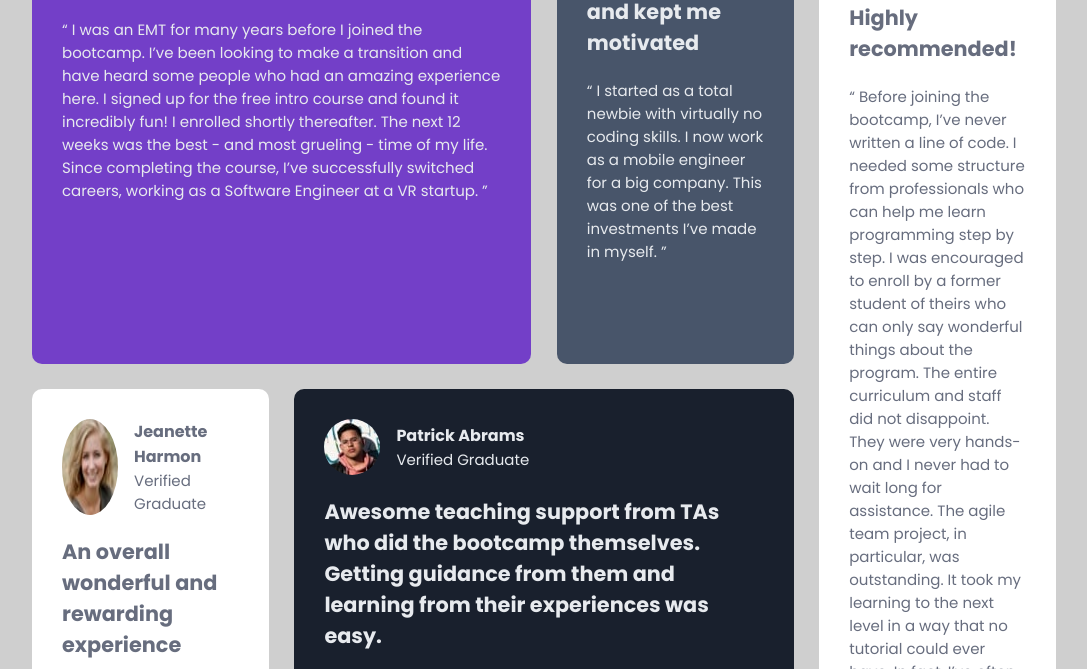
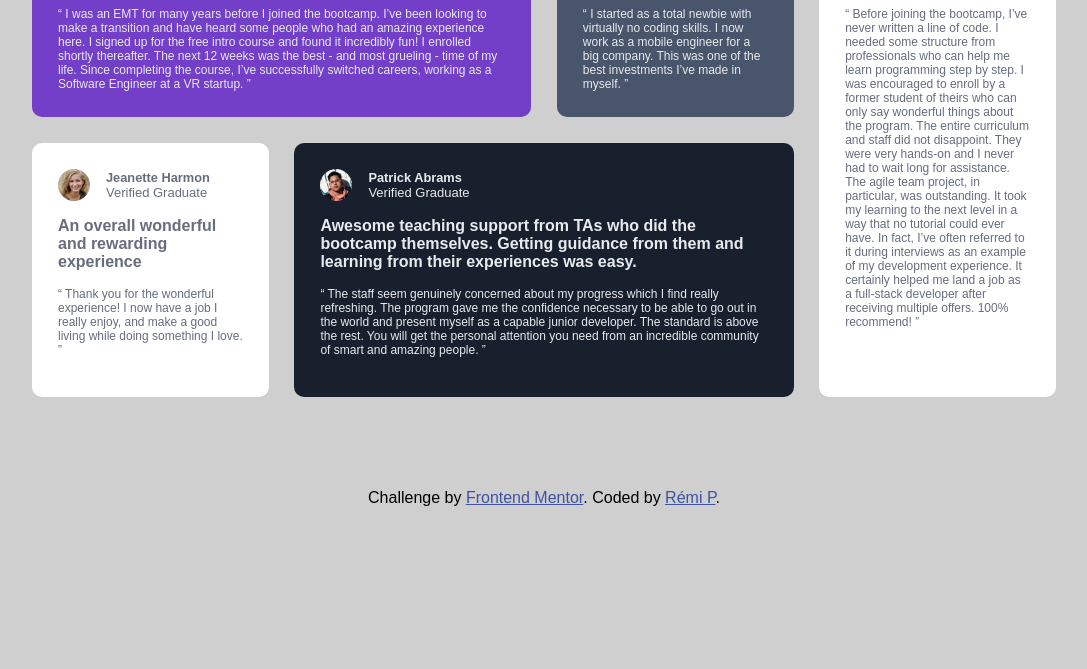
Before and after one commit to RemiPish/frontend_testimonialsgrid, a plain HTML site: page index.html in a window 1280 px wide. Shown: the part 261-930 px from the top of the page, without its empty margins (96-1183 px from the left). After the commit the page ends 800 px from the top, so only its background shows below. Drawn offline with Linux system fonts and the light colour scheme.

Commit message:
font size fi

```diff
--- a/style.scss
+++ b/style.scss
@@ -28,9 +28,9 @@ body {
     margin: 0;
     padding: 1rem;
     min-height: 100vh;
-    font-family: "Poppins", sans-serif;
+    font-family: "Barlow", sans-serif;
     background-color: $grey-200;
-    font-size: 15px;
+    font-size: 13px;
 }
 
 h2,
@@ -94,6 +94,13 @@ blockquote {
         div {
             align-self: center;
         }
+        img {
+            width: 2rem;
+        }
+    }
+
+    &__quote{
+        font-size: 0.75rem;
     }
 
     &__avatar {
@@ -102,11 +109,11 @@ blockquote {
     }
 
     h2 {
-        font-size: 1rem;
+        font-size: 0.8rem;
     }
 
     &__title {
-        font-size: 1.3rem;
+        font-size: 1rem;
     }
 }
 
```
Also changed, not shown: style.css, 1 other file.
